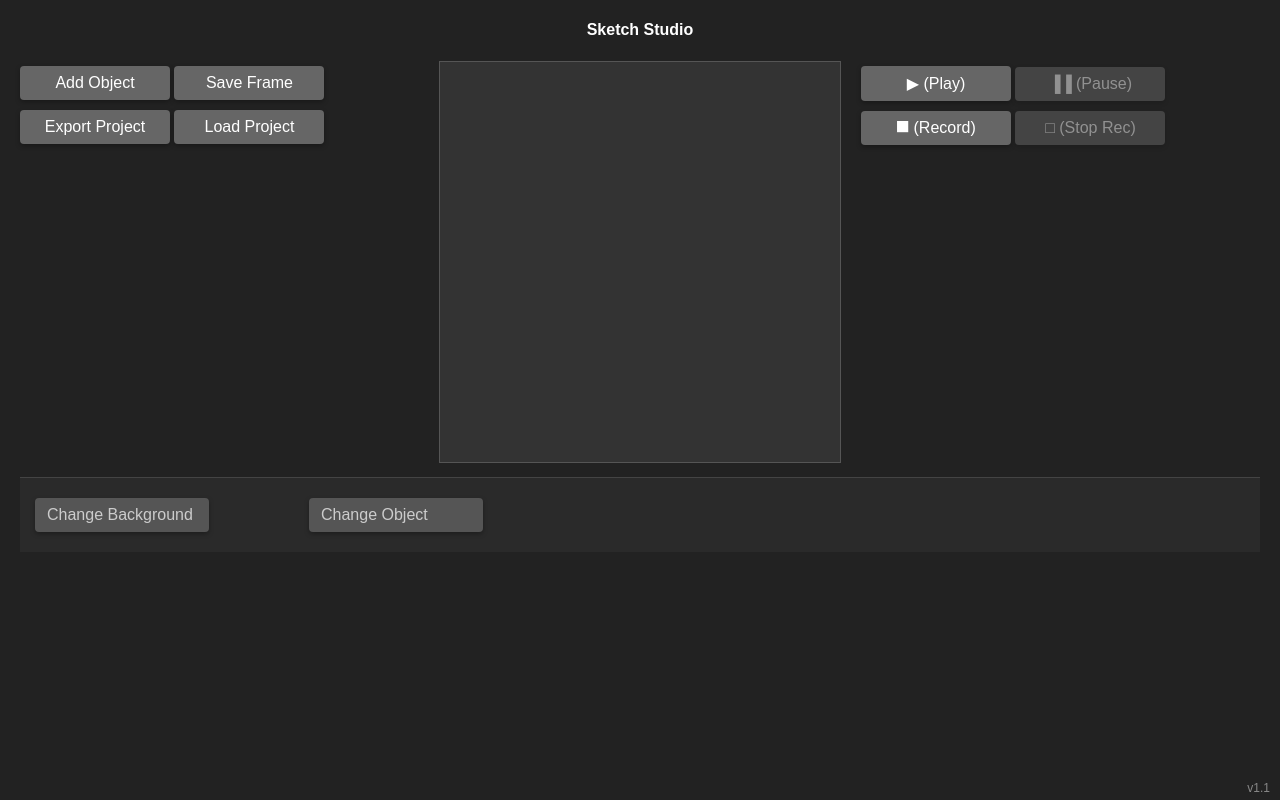
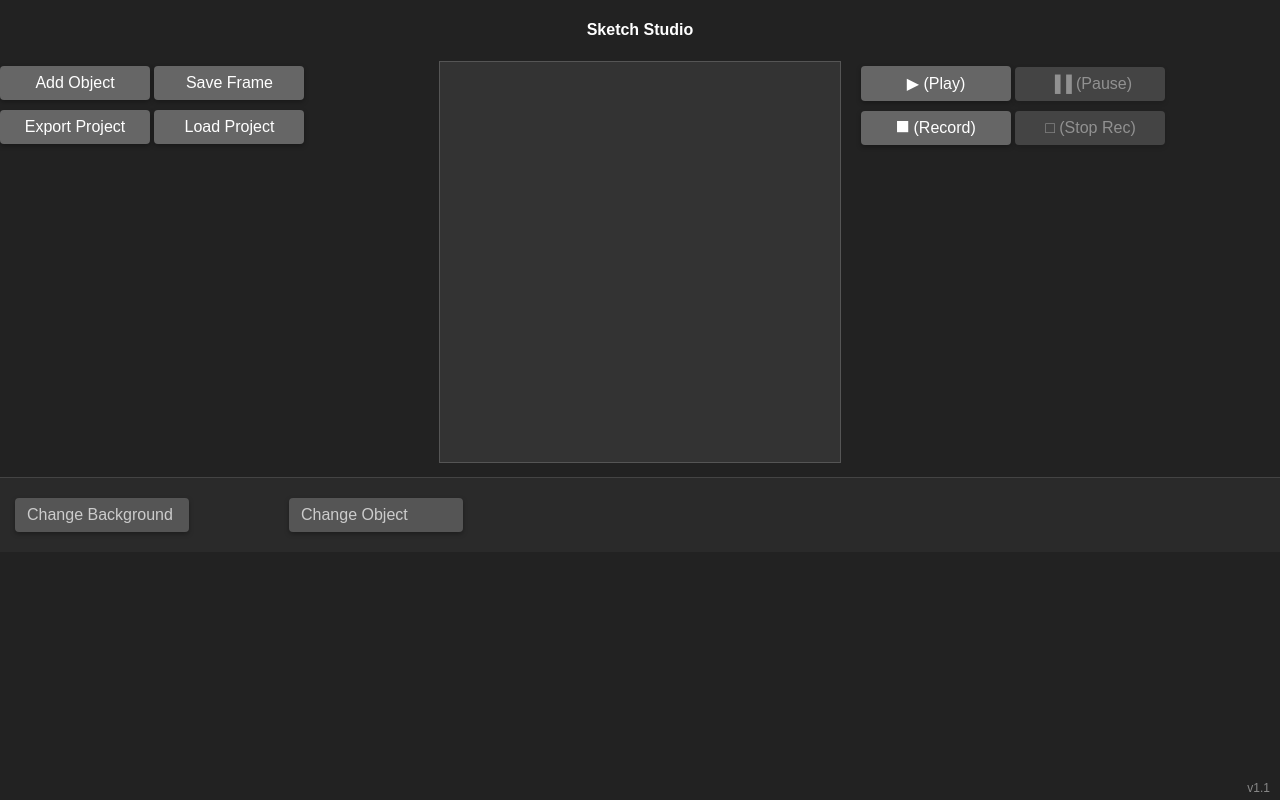
Before and after one commit to Theo1461/sketch-studio, a plain HTML site: page index.html in a window 1280 px wide. Drawn offline with Linux system fonts and the light colour scheme.

Commit message:
Updated index.html

```diff
--- a/index.html
+++ b/index.html
@@ -5,11 +5,17 @@
 <meta name="viewport" content="width=device-width, initial-scale=1" />
 <title>Sketch Studio</title>
 <style>
-  body {
+  body, html {
     background: #222;
     color: white;
     font-family: Arial, sans-serif;
     margin: 20px;
+    height: 100%;
+    margin: 0;
+    overflow: hidden;
+    overscroll-behavior: none;
+    -webkit-overflow-scrolling: auto;
+    touch-action: none;
   }
 
   h4 {
```
